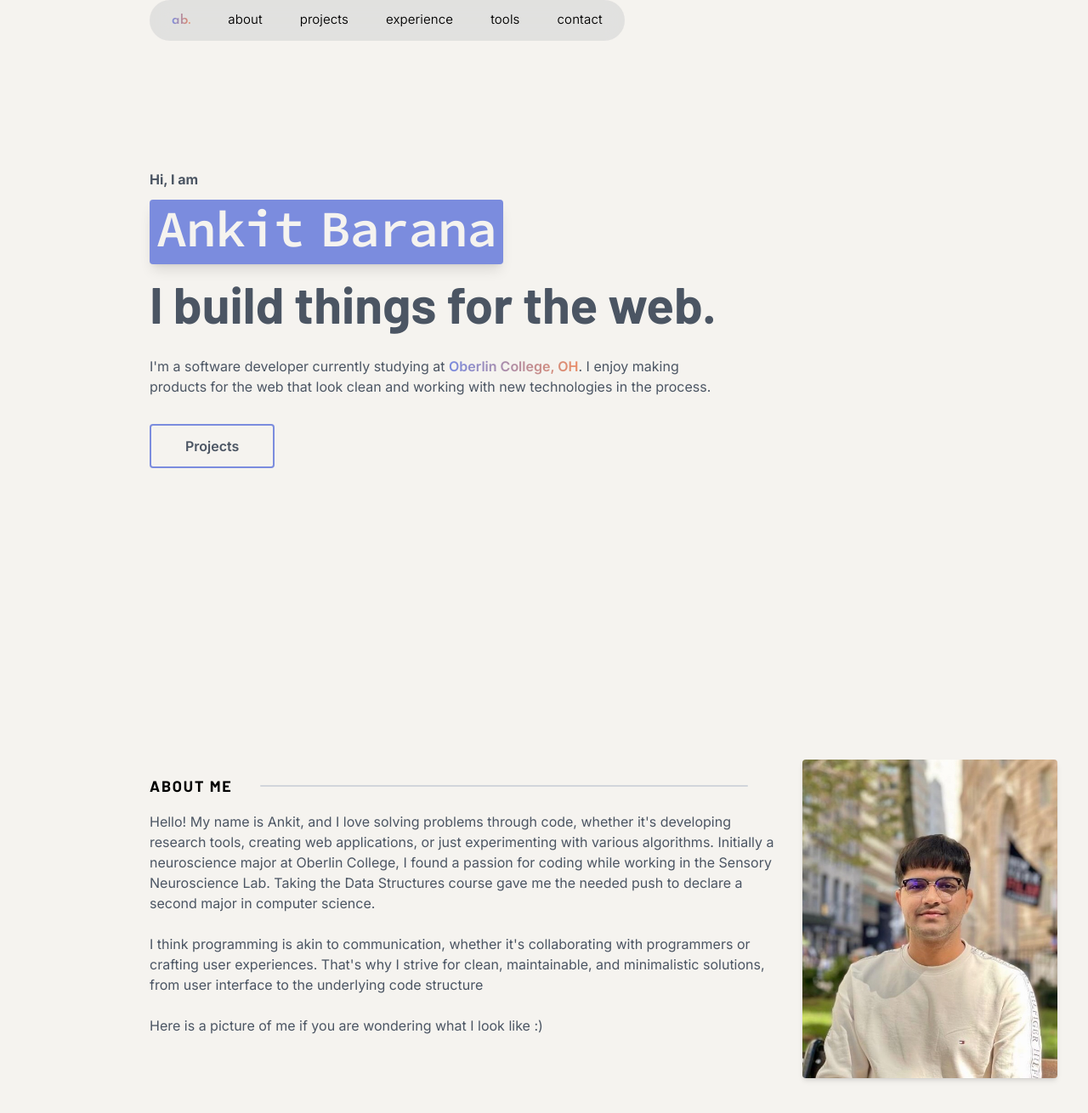
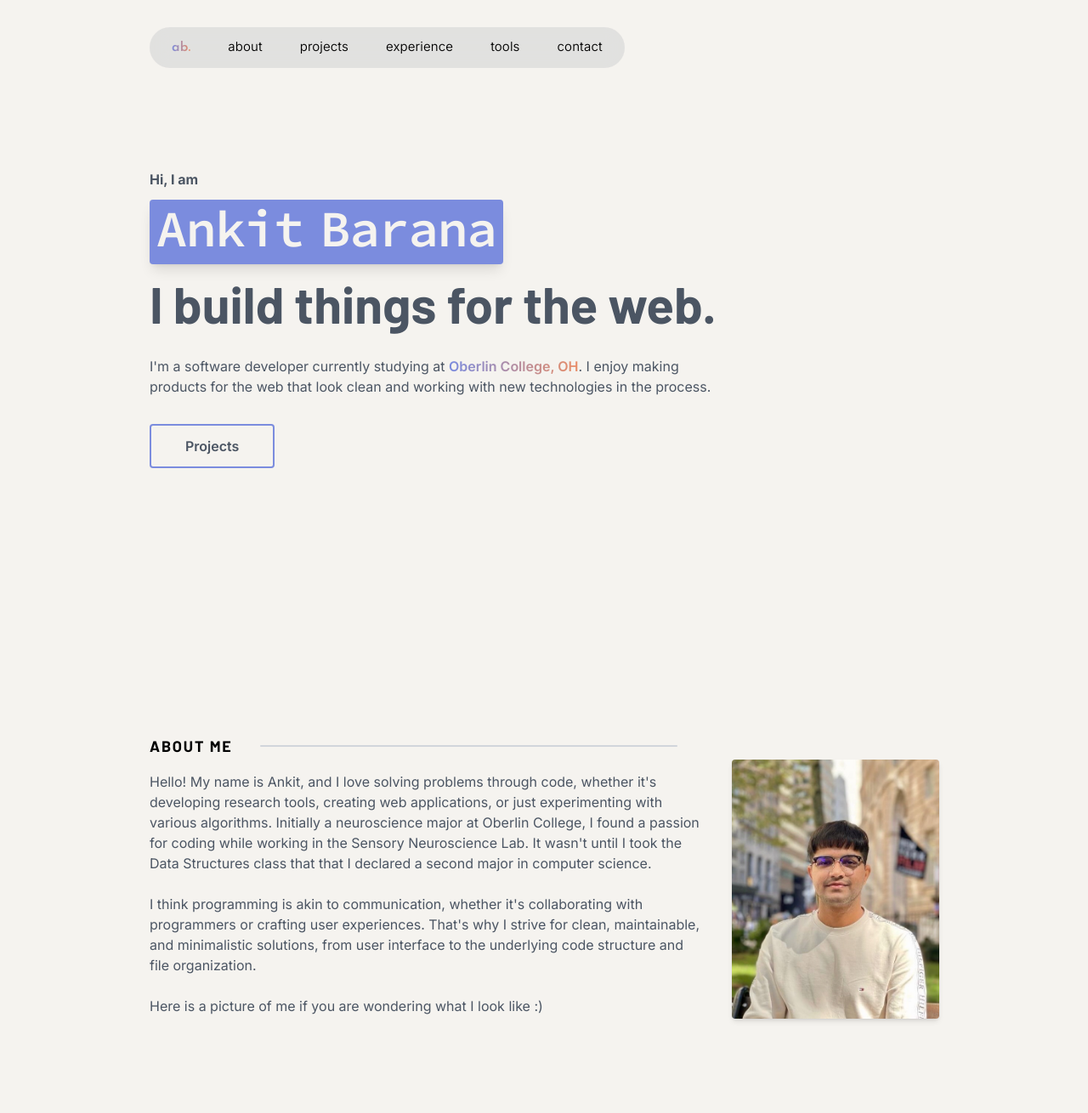
Before and after one commit to ankit-barana/personal-website, a Next.js app: page / in a window 1280 px wide. Shown: the top 1310 px of the page at 85% size. Built offline with nearby package versions, Linux system fonts and the light colour scheme.

Commit message:
center the about section

```diff
--- a/src/components/About.tsx
+++ b/src/components/About.tsx
@@ -1,5 +1,4 @@
 import Image from 'next/image';
-import Gradient from './Gradient';
 
 const About = () => {
     return (
@@ -7,7 +6,7 @@ const About = () => {
             className="flex w-full flex-col items-center gap-x-8 pt-28 pb-36 md:flex-row md:pb-48"
             id="about"
         >
-            <div className="w-full">
+            <div className="w-[60%]">
                 <div className="flex w-full items-center">
                     <h3 className="whitespace-nowrap font-heading text-lg font-bold uppercase tracking-widest">
                         About Me
@@ -21,9 +20,9 @@ const About = () => {
                         tools, creating web applications, or just experimenting
                         with various algorithms. Initially a neuroscience major
                         at Oberlin College, I found a passion for coding while
-                        working in the Sensory Neuroscience Lab. Taking the Data
-                        Structures course gave me the needed push to declare a
-                        second major in computer science.
+                        working in the Sensory Neuroscience Lab. It wasn&apos;t
+                        until I took the Data Structures class that that I
+                        declared a second major in computer science.
                     </p>
                     {/* building stimuli, and untilizng
                         a range of data-analysis tools. */}
@@ -33,7 +32,8 @@ const About = () => {
                         it&apos;s collaborating with programmers or crafting
                         user experiences. That&apos;s why I strive for clean,
                         maintainable, and minimalistic solutions, from user
-                        interface to the underlying code structure
+                        interface to the underlying code structure and file
+                        organization.
                     </p>
                     <br />
                     <p>
@@ -46,8 +46,8 @@ const About = () => {
                 <Image
                     src="/images/me.jpg"
                     alt="a picture of me"
-                    width={500}
-                    height={500}
+                    width={243.75}
+                    height={325}
                     className="rounded shadow-md"
                 />
             </div>
--- a/src/components/Navbar.tsx
+++ b/src/components/Navbar.tsx
@@ -4,7 +4,7 @@ import Gradient from './Gradient';
 const Navbar = () => {
     return (
         <nav>
-            <ul className="z-10 p-1 fixed mx-auto flex w-fit rounded-full bg-preferred-glass opacity-100 backdrop-blur-[10.5px]">
+            <ul className="mt-8 z-10 p-1 fixed mx-auto flex w-fit rounded-full bg-preferred-glass opacity-100 backdrop-blur-[10.5px]">
                 <a href="#home" title="Home">
                     <Tab>
                         <Gradient
--- a/src/pages/_document.tsx
+++ b/src/pages/_document.tsx
@@ -2,7 +2,7 @@ import { Html, Head, Main, NextScript } from 'next/document';
 
 export default function Document() {
     return (
-        <Html lang="en">
+        <Html lang="en" style={{ scrollBehavior: 'smooth' }}>
             <Head />
             <body className="bg-preferred-white">
                 <Main />
```
